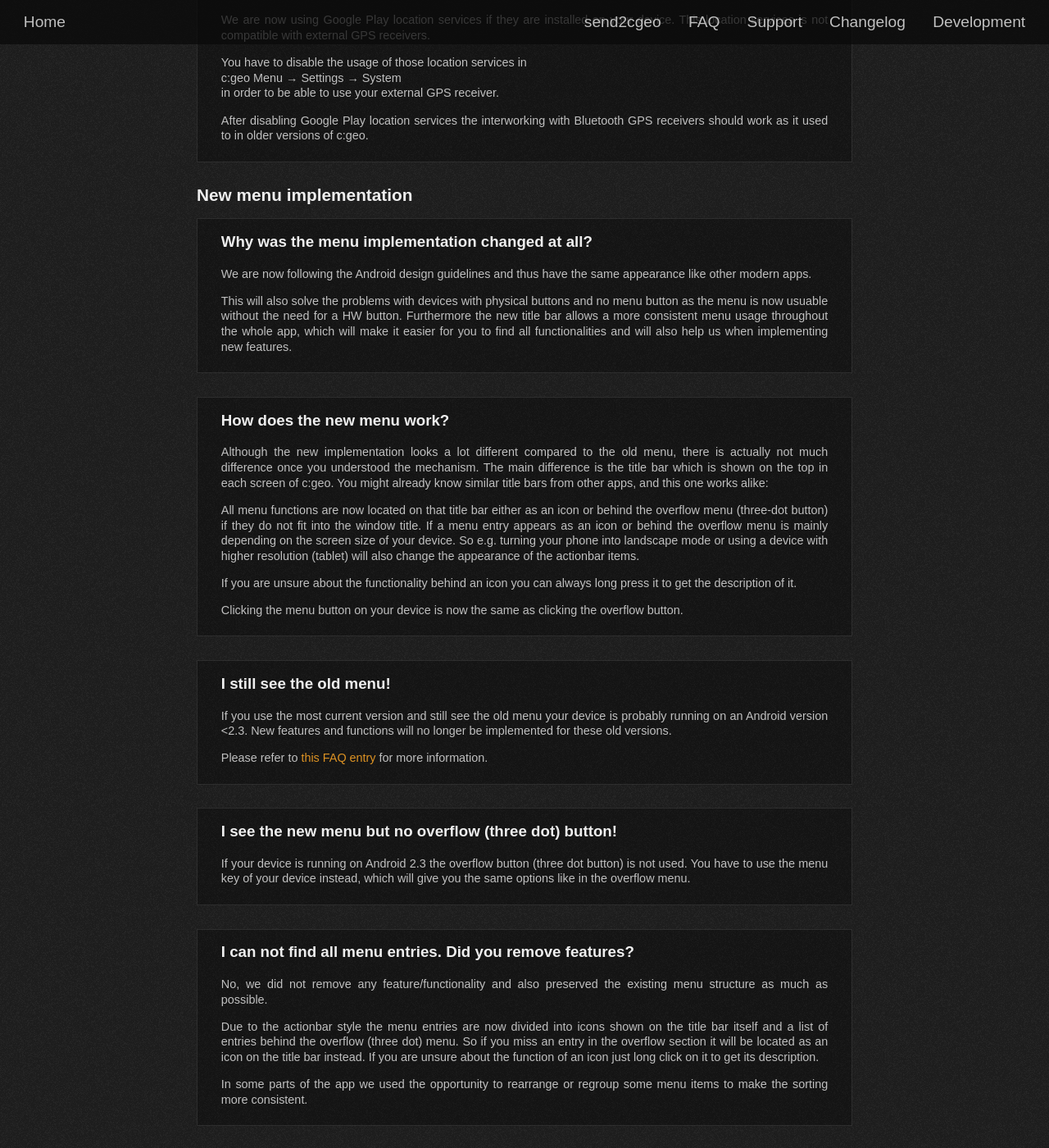
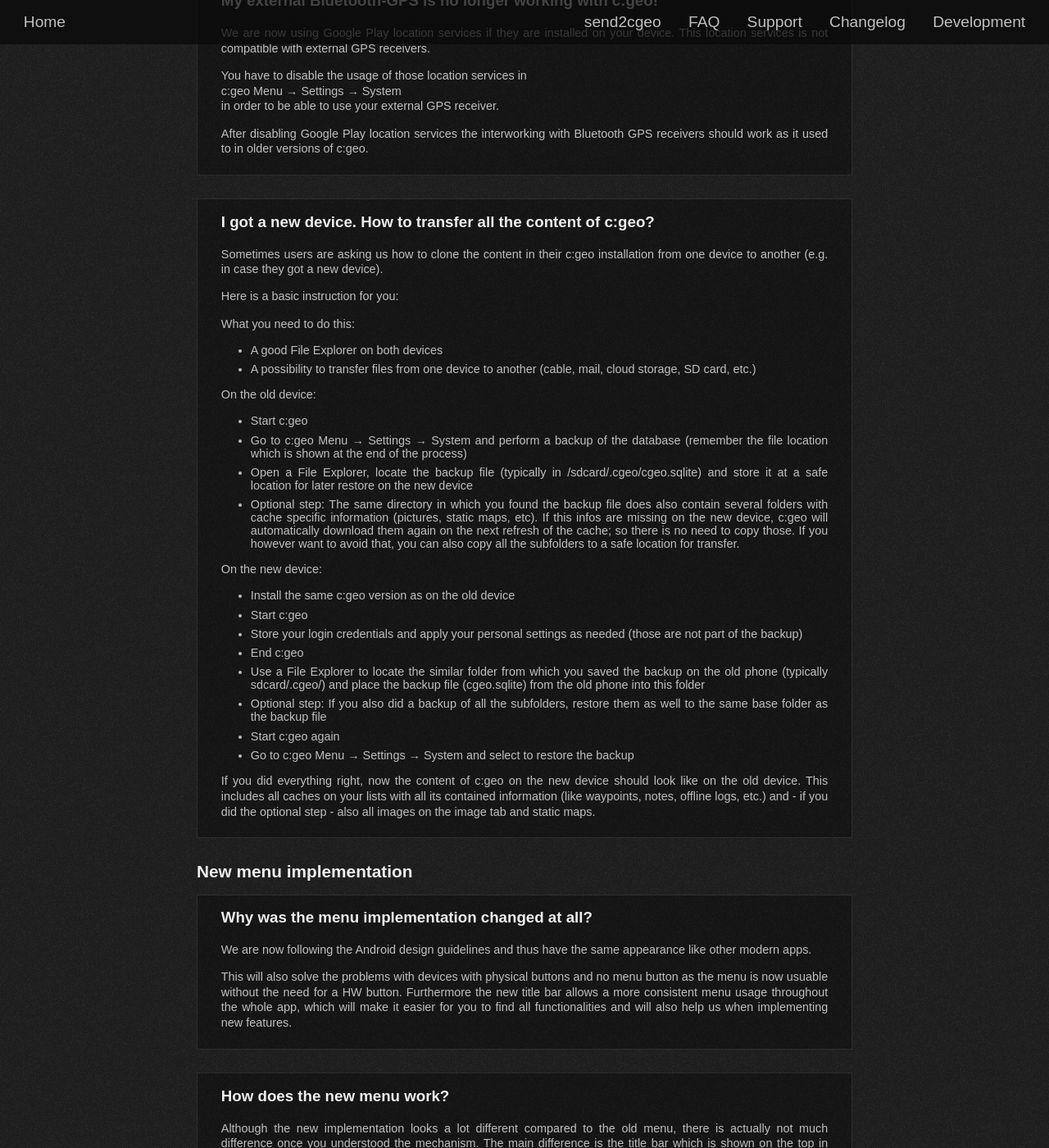
Before and after one commit to cgeo/cgeo.github.io, a Jekyll site: the page built from faq.html, in a window 1280 px wide and 1400 px high, scrolled down 22814 px. Shown: the whole window at 82% size. Built offline with Jekyll 4.4.1, drawn with Linux system fonts in a browser that asks for light colours; some web fonts are replaced; some of the changed text lies outside the part shown.

Commit message:
Fix #54 - New FAQ entry for content copy

```diff
--- a/_data/faq.yml
+++ b/_data/faq.yml
@@ -833,6 +833,38 @@
 
             After disabling Google Play location services the interworking with Bluetooth GPS receivers should work as it used to in older versions of c:geo.
 
+      - title: I got a new device. How to transfer all the content of c:geo?
+        content: |
+            Sometimes users are asking us how to clone the content in their c:geo installation from one device to another (e.g. in case they got a new device).
+
+            Here is a basic instruction for you:
+
+            What you need to do this:
+
+            - A good File Explorer on both devices
+            - A possibility to transfer files from one device to another (cable, mail, cloud storage, SD card, etc.)
+
+            On the old device:
+
+            - Start c:geo
+            - Go to c:geo Menu → Settings → System and perform a backup of the database (remember the file location which is shown at the end of the process)
+            - Open a File Explorer, locate the backup file (typically in /sdcard/.cgeo/cgeo.sqlite) and store it at a safe location for later restore on the new device
+            - Optional step: The same directory in which you found the backup file does also contain several folders with cache specific information (pictures, static maps, etc). If this infos are missing on the new device, c:geo will automatically download them again on the next refresh of the cache; so there is no need to copy those. If you however want to avoid that, you can also copy all the subfolders to a safe location for transfer.
+
+            On the new device:
+
+            - Install the same c:geo version as on the old device
+            - Start c:geo
+            - Store your login credentials and apply your personal settings as needed (those are not part of the backup)
+            - End c:geo
+            - Use a File Explorer to locate the similar folder from which you saved the backup on the old phone (typically sdcard/.cgeo/) and place the backup file (cgeo.sqlite) from the old phone into this folder
+            - Optional step: If you also did a backup of all the subfolders, restore them as well to the same base folder as the backup file
+            - Start c:geo again
+            - Go to c:geo Menu → Settings → System and select to restore the backup
+
+            If you did everything right, now the content of c:geo on the new device should look like on the old device.
+            This includes all caches on your lists with all its contained information (like waypoints, notes, offline logs, etc.) and - if you did the optional step - also all images on the image tab and static maps.
+
 - title: New menu implementation
   items:
 
```
